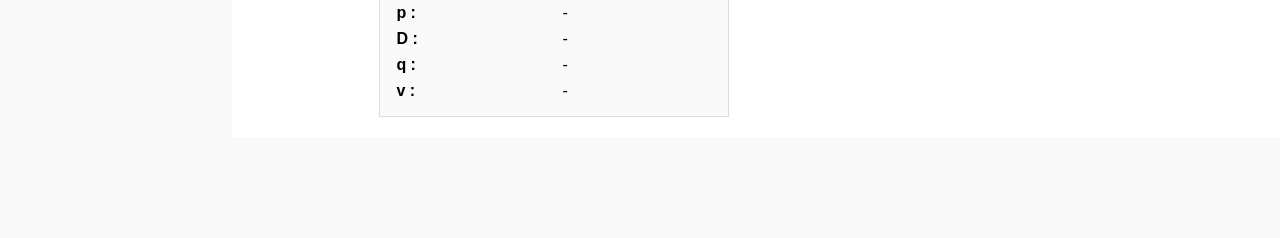
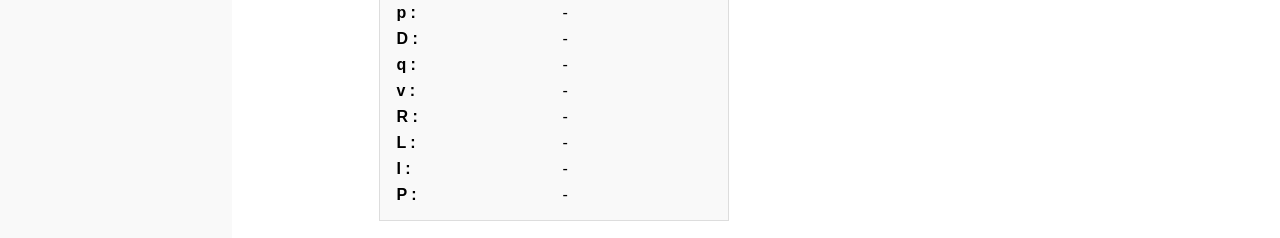
Before and after one commit to bdaire/bdaire.github.io, a Jekyll site: the page built from research_chart_svg-interactif.md, in a window 1280 px wide. Shown: the part 1403-1641 px from the top of the page. Built offline with Jekyll 4.4.1, drawn with Linux system fonts in a browser that asks for light colours; before the commit the page ends 1540 px from its top, so only the background shows below that.

Commit message:
Update research_chart_svg-interactif.md

```diff
--- a/research_chart_svg-interactif.md
+++ b/research_chart_svg-interactif.md
@@ -134,6 +134,10 @@ title: Research
     <div class="info-label">D :</div><div id="d-val">-</div>
     <div class="info-label">q :</div><div id="q-val">-</div>
     <div class="info-label">v :</div><div id="v-val">-</div>
+    <div class="info-label">R :</div><div id="r-phys">-</div>
+    <div class="info-label">L :</div><div id="l-phys">-</div>
+    <div class="info-label">I :</div><div id="i-phys">-</div>
+    <div class="info-label">P :</div><div id="p-phys">-</div>
   </div>
 </div>
 
```
